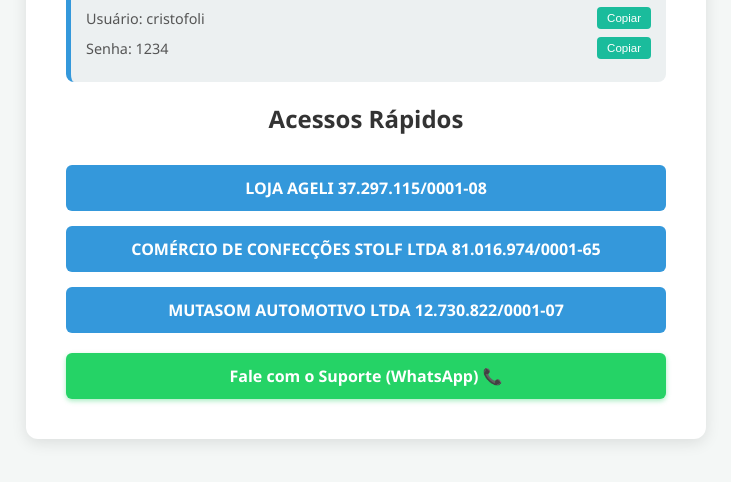
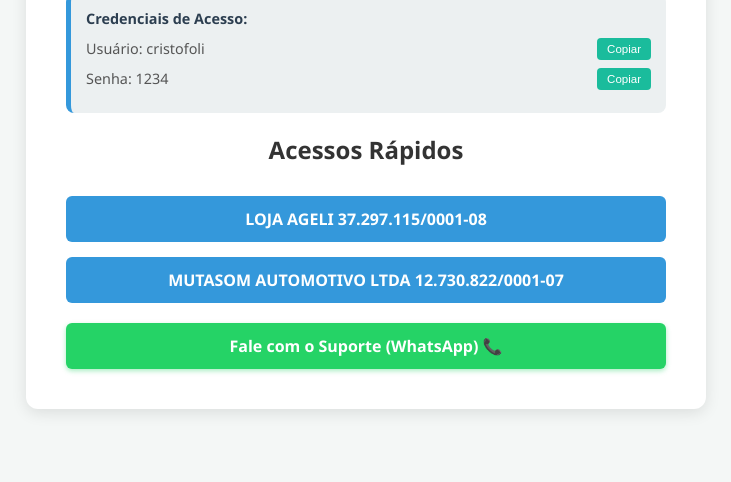
Before and after one commit to suporteinfovirtual/cristofolini, a plain HTML site: page index.html in a window 1280 px wide. Shown: the part 258-740 px from the top of the page, without its empty margins (274-1005 px from the left). Drawn offline with Linux system fonts and the light colour scheme.

Commit message:
Update index.html

```diff
--- a/index.html
+++ b/index.html
@@ -167,10 +167,6 @@
         </li>
 
         <li>
-            <a href="https://canal.intelidata.inf.br/acesso/81016974000165" target="_blank">COMÉRCIO DE CONFECÇÕES STOLF LTDA 81.016.974/0001-65</a>
-        </li>
-
-        <li>
             <a href="https://canal.intelidata.inf.br/acesso/12730822000107" target="_blank">MUTASOM AUTOMOTIVO LTDA 12.730.822/0001-07</a>
         </li>
 
@@ -222,4 +218,5 @@
 </script>
 
 </body>
+
 </html>
```
